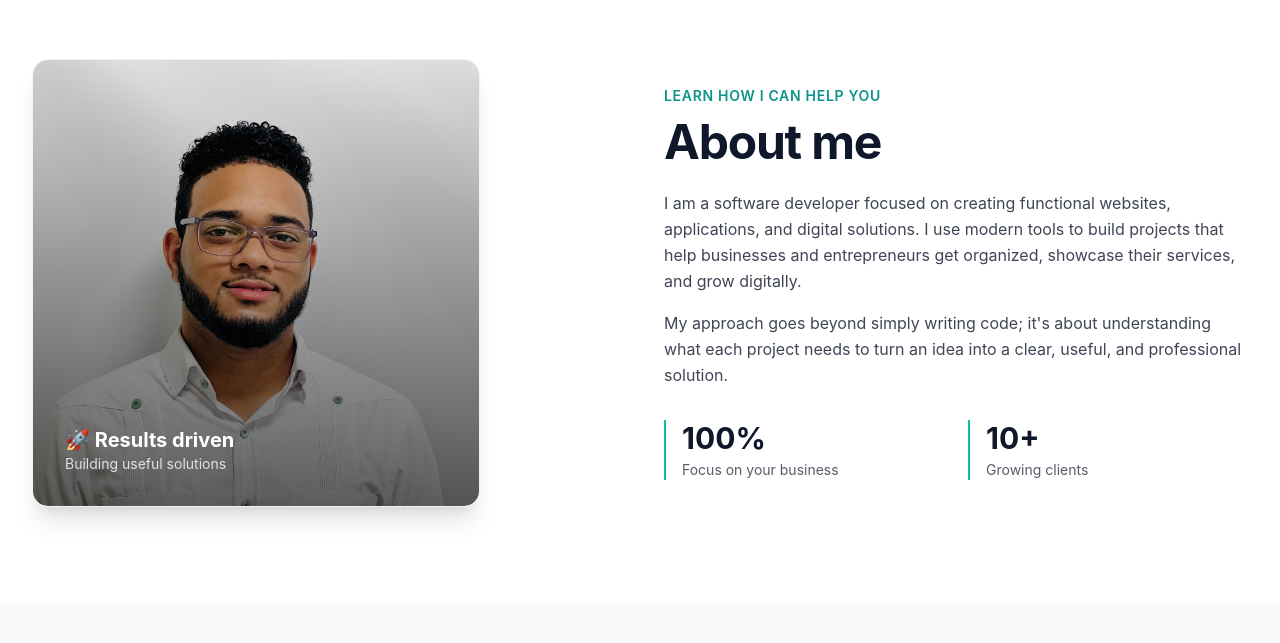
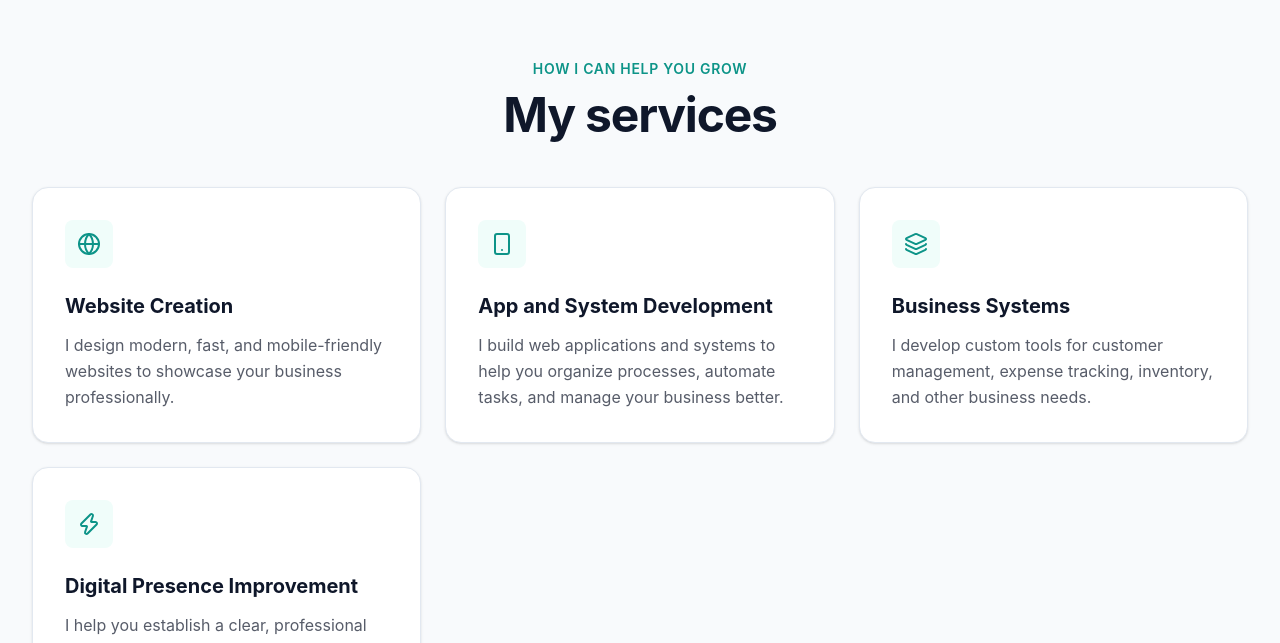
Before and after one commit to jose12335e/mgdigitaltech, a React (Vite) app: page / in a window 1280 px wide. Shown: the part 837-1480 px from the top of the page. Built offline with nearby package versions, Linux system fonts and the light colour scheme; no server answers; the database is empty.

Commit message:
feat: remover sección 'Sobre mí' de la vista principal a petición

```diff
--- a/src/App.jsx
+++ b/src/App.jsx
@@ -1,7 +1,6 @@
 import React from 'react';
 import { Navbar } from './sections/Navbar';
 import { HeroSection } from './sections/HeroSection';
-import { AboutSection } from './sections/AboutSection';
 import { ServicesSection } from './sections/ServicesSection';
 import { PortfolioSection } from './sections/PortfolioSection';
 import { ProcessSection } from './sections/ProcessSection';
@@ -21,7 +20,6 @@ function App() {
 
       <main>
         <HeroSection />
-        <AboutSection />
         <ServicesSection />
         <BenefitsSection />
         <PortfolioSection />
```
